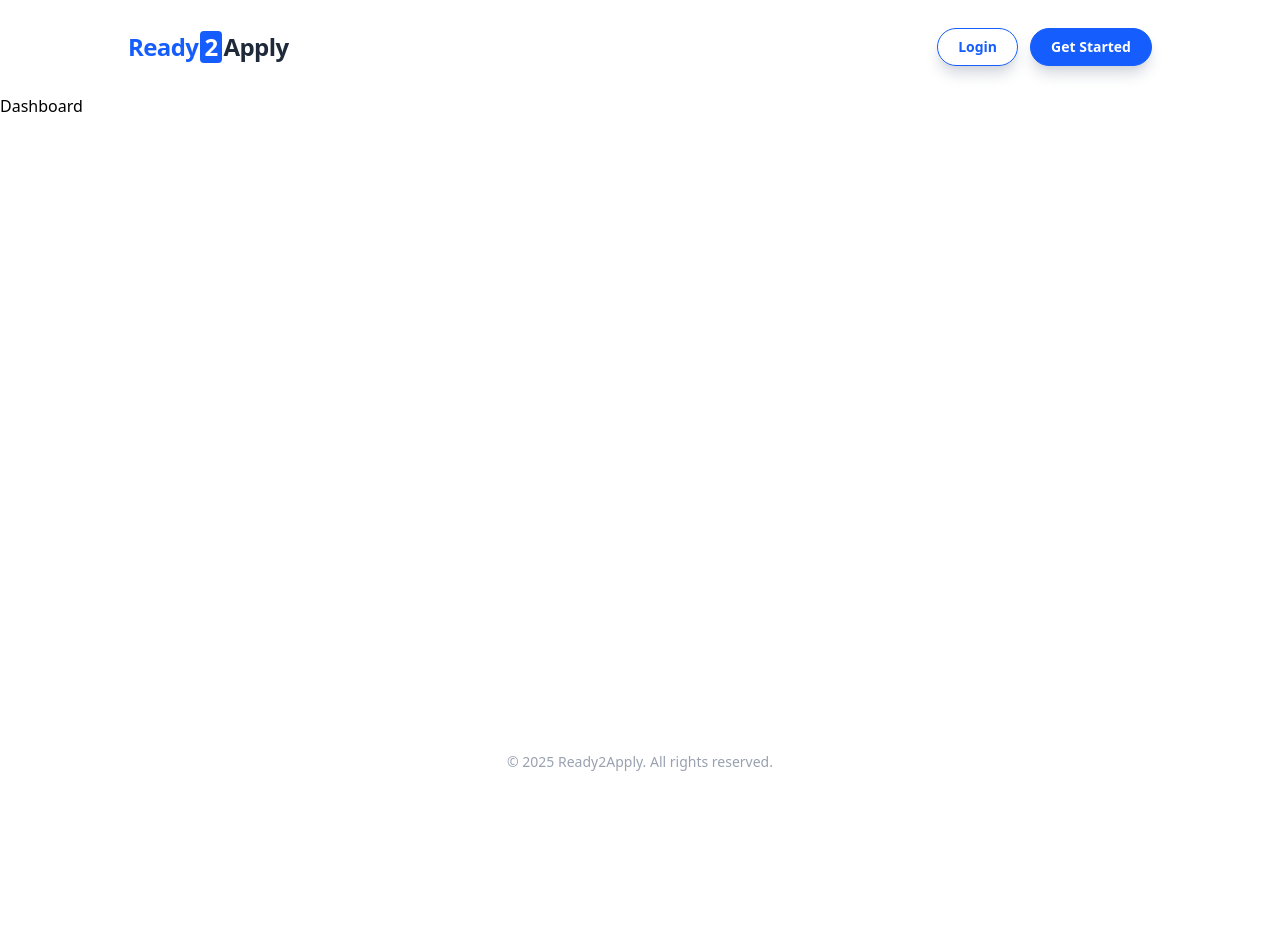
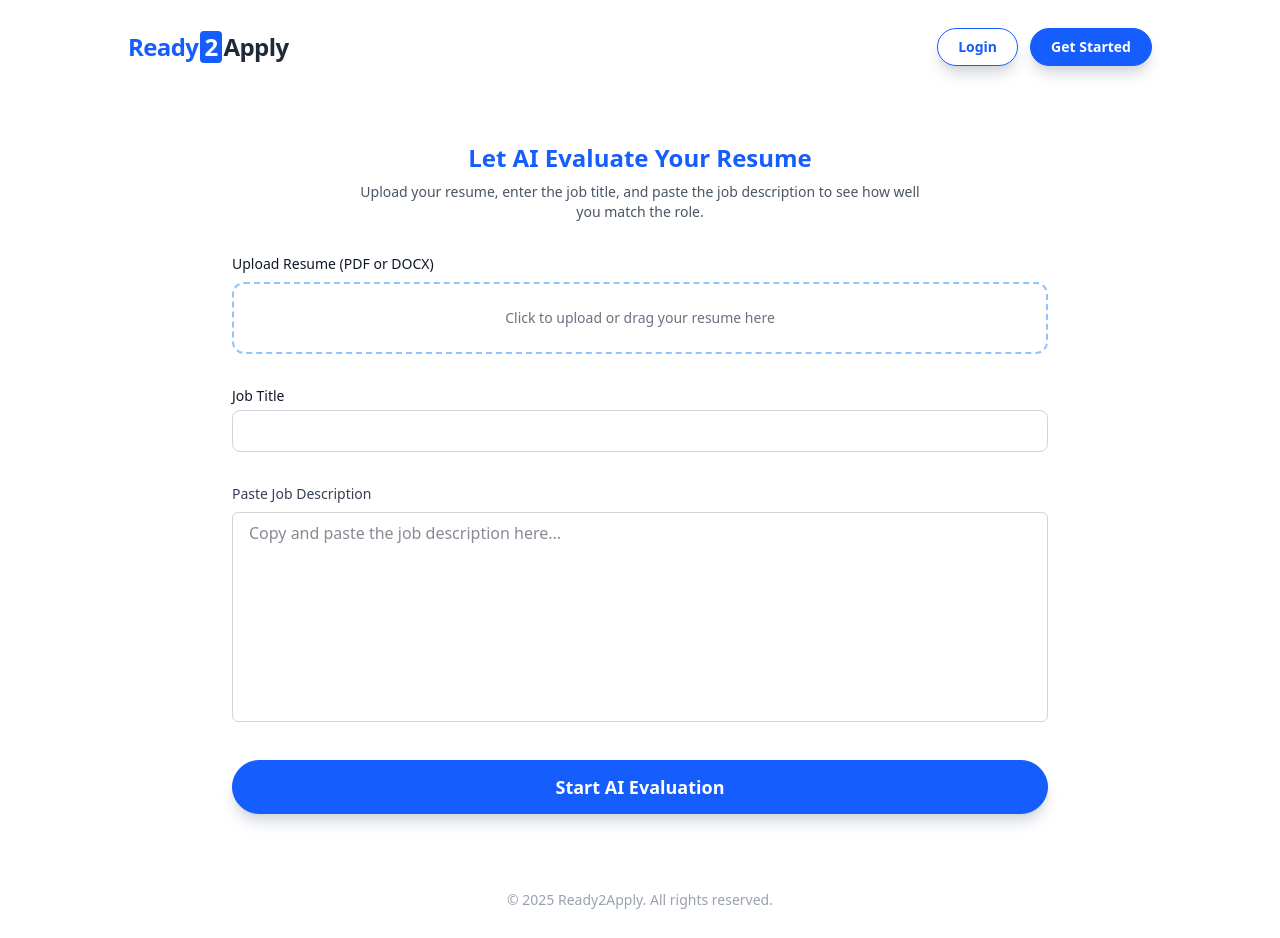
Before and after one commit to SatyabratDeveloper/Ready2Apply, a React (Vite) app in the folder Frontend/: page /dashboard in a window 1280 px wide. Before the commit the page ends 800 px from the top, so only its background shows below. Built offline with nearby package versions, Linux system fonts and the light colour scheme.

Commit message:
add Dashboard page

```diff
--- a/Frontend/src/pages/Dashboard/Dashboard.jsx
+++ b/Frontend/src/pages/Dashboard/Dashboard.jsx
@@ -1,7 +1,95 @@
-import React from "react";
+import { useState } from "react";
+import { Button, Input } from "../../components";
 
 const Dashboard = () => {
-  return <div>Dashboard</div>;
+  const [file, setFile] = useState(null);
+  const [jobTitle, setJobTitle] = useState("");
+  const [jobDescription, setJobDescription] = useState("");
+
+  const handleFileChange = (e) => {
+    const selected = e.target.files[0];
+    if (
+      selected &&
+      [
+        "application/pdf",
+        "application/vnd.openxmlformats-officedocument.wordprocessingml.document",
+      ].includes(selected.type)
+    ) {
+      setFile(selected);
+    } else {
+      alert("Please upload a valid PDF or DOCX file.");
+    }
+  };
+
+  return (
+    <div className="flex-grow flex flex-col items-center justify-start px-5 sm:px-10 py-12 text-gray-900 space-y-8 w-full max-w-4xl mx-auto">
+      {/* Instructional Heading */}
+      <div className="text-center space-y-2">
+        <h2 className="text-2xl font-bold text-blue-600">
+          Let AI Evaluate Your Resume
+        </h2>
+        <p className="text-gray-600 text-sm max-w-xl mx-auto">
+          Upload your resume, enter the job title, and paste the job description
+          to see how well you match the role.
+        </p>
+      </div>
+
+      {/* Resume Upload */}
+      <div className="w-full">
+        <label className="block text-sm font-medium text-gray-900 mb-2">
+          Upload Resume (PDF or DOCX)
+        </label>
+        <div className="relative w-full border-2 border-dashed border-blue-300 rounded-xl p-6 text-center hover:bg-blue-50 transition">
+          <input
+            type="file"
+            accept=".pdf,.docx"
+            onChange={handleFileChange}
+            className="absolute inset-0 w-full h-full opacity-0 cursor-pointer"
+          />
+          <p className="text-gray-500 text-sm">
+            Click to upload or drag your resume here
+          </p>
+          {file && (
+            <p className="mt-2 text-green-600 font-medium">
+              Selected: {file.name}
+            </p>
+          )}
+        </div>
+      </div>
+
+      {/* Job Title Input */}
+      <div className="w-full">
+        <Input
+          label="Job Title"
+          name="jobTitle"
+          value={jobTitle}
+          onChange={(val) => setJobTitle(val)}
+          required
+        />
+      </div>
+
+      {/* Job Description */}
+      <div className="w-full">
+        <label className="block text-sm font-medium text-gray-700 mb-2">
+          Paste Job Description
+        </label>
+        <textarea
+          value={jobDescription}
+          onChange={(e) => setJobDescription(e.target.value)}
+          rows={8}
+          placeholder="Copy and paste the job description here..."
+          className="w-full px-4 py-2 border border-gray-300 rounded-md resize-none focus:outline-none focus:ring-2 focus:ring-blue-500"
+        />
+      </div>
+
+      {/* Submit Button */}
+      <Button
+        label="Start AI Evaluation"
+        type="primary"
+        style="w-full py-3 text-lg"
+      />
+    </div>
+  );
 };
 
 export default Dashboard;
```
